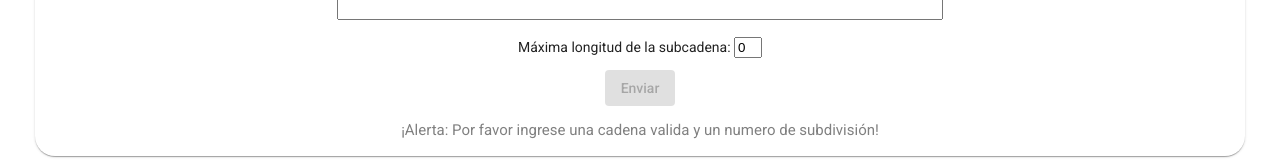
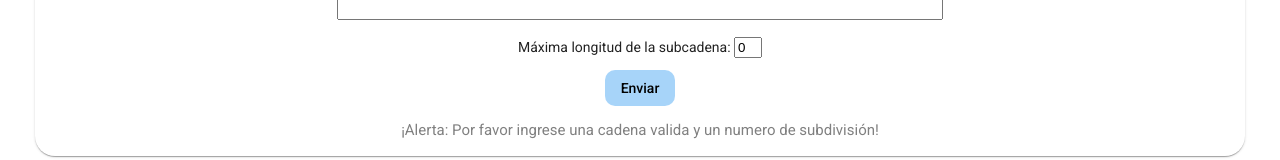
Before and after one commit to Nicolasg2c/Test-Mayasoft, an Angular app: page / in a window 1280 px wide. In both pictures the pointer is over the button "Enviar". Shown: the part 263-423 px from the top of the page. Built offline with nearby package versions, Linux system fonts and the light colour scheme.

Commit message:
last commit

```diff
--- a/src/app/tablero/tablero.component.css
+++ b/src/app/tablero/tablero.component.css
@@ -66,3 +66,11 @@
 mat-list-item:last-child {
   border-bottom:0px solid white
 }
+
+button {
+  border-radius: 10px;
+}
+.mat-raised-button:hover {
+  background-color: #84c3f7b6; /* Green */
+  color: black;
+}
```
